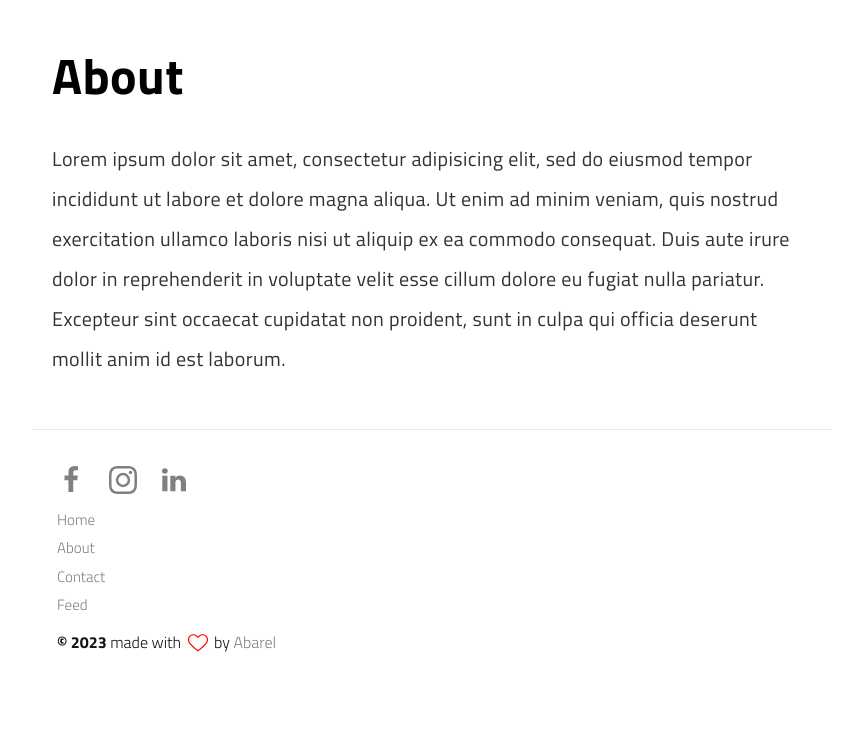
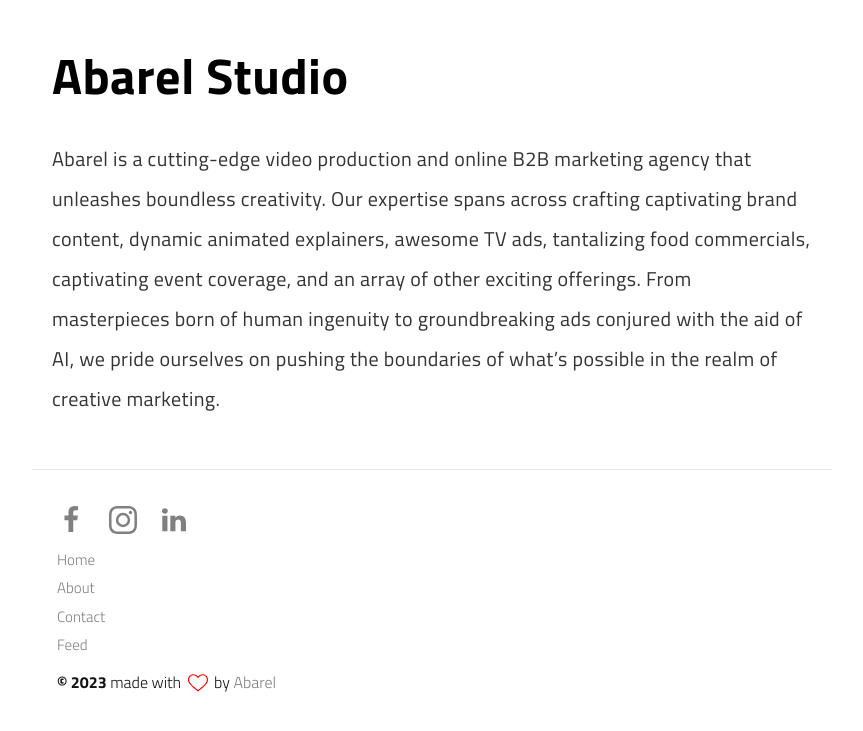
Before and after one commit to abarelcom/abarel.github.io, a Jekyll site: the page built from pages/about.md, in a window 1280 px wide and 1060 px high. Shown: the part 329-1060 px from the top of the window, without its empty margins (208-1071 px from the left). Built offline with Jekyll 4.4.1, drawn with Linux system fonts in a browser that asks for light colours; a script that is not in the unit is left out.

Commit message:
Update about.md

```diff
--- a/pages/about.md
+++ b/pages/about.md
@@ -2,18 +2,13 @@
 layout: page
 menu: false
 date: '2020-02-27 01:53:59'
-title: About
-description: Some description.
+title: About Abarel
+description: Abarel Studio a video production and online B2B marketing agency featuring engaging brand content, animated explainers, TV ads, food commercials, event content and much more ... up to ads created by AI.
 permalink: /about/
 ---
 
-<img class="img-rounded" src="../assets/img/uploads/profile.png" alt="Thiago Rossener" width="200">
+<img class="img-rounded" src="../assets/img/uploads/abarel.png" alt="Thiago Rossener" width="200">
 
-# About
+# Abarel Studio
 
-Lorem ipsum dolor sit amet, consectetur adipisicing elit, sed do eiusmod
-tempor incididunt ut labore et dolore magna aliqua. Ut enim ad minim veniam,
-quis nostrud exercitation ullamco laboris nisi ut aliquip ex ea commodo
-consequat. Duis aute irure dolor in reprehenderit in voluptate velit esse
-cillum dolore eu fugiat nulla pariatur. Excepteur sint occaecat cupidatat non
-proident, sunt in culpa qui officia deserunt mollit anim id est laborum.
+Abarel is a cutting-edge video production and online B2B marketing agency that unleashes boundless creativity. Our expertise spans across crafting captivating brand content, dynamic animated explainers, awesome TV ads, tantalizing food commercials, captivating event coverage, and an array of other exciting offerings. From masterpieces born of human ingenuity to groundbreaking ads conjured with the aid of AI, we pride ourselves on pushing the boundaries of what's possible in the realm of creative marketing.
```
